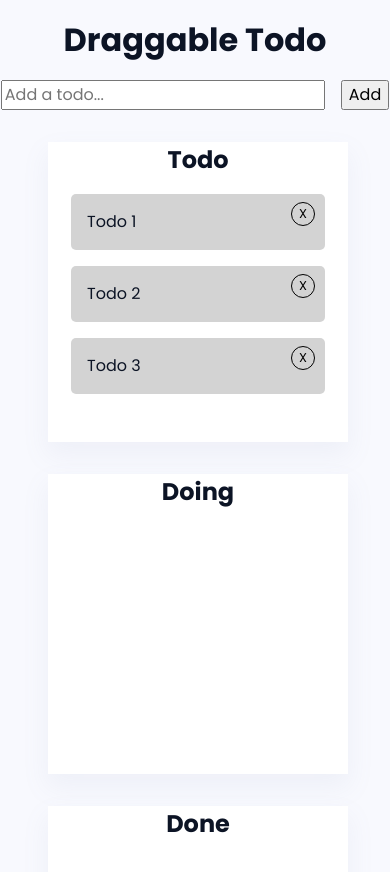
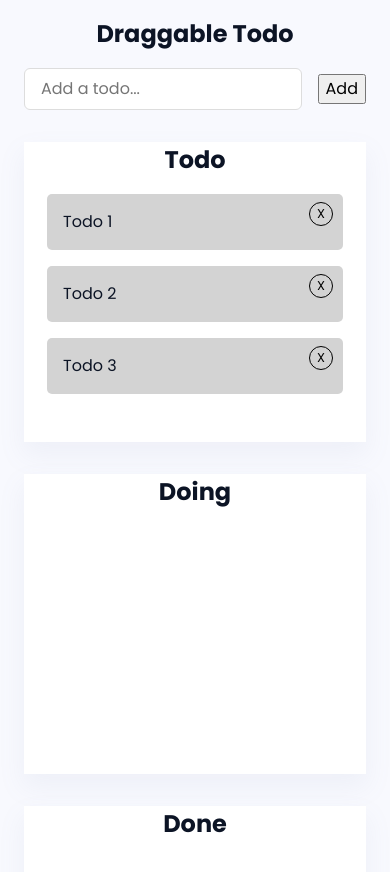
Before and after one commit to Suhaan-Bhandary/draggable-todo, a React (Vite) app: page / in a window 390 px wide. Shown: the top 872 px of the page. Built offline with nearby package versions, Linux system fonts and the light colour scheme.

Commit message:
feat: CSS Improvement to Input and Todo

```diff
--- a/src/components/TodoCardInput/TodoCardInput.module.css
+++ b/src/components/TodoCardInput/TodoCardInput.module.css
@@ -4,4 +4,16 @@
   justify-content: center;
   align-items: center;
   margin-bottom: 2rem;
+  margin-inline: 1rem;
 }
+
+.addTodoContainer input {
+  border: 1px solid #ddd;
+  border-radius: 6px;
+  color: #707070;
+  font-size: 1rem;
+  margin-inline: 0;
+  outline: none;
+  padding: 0.5rem 1rem;
+  width: 100%;
+}
--- a/src/index.css
+++ b/src/index.css
@@ -123,6 +123,12 @@ code {
   max-width: 80rem;
 }
 
+@media (max-width: 400px) {
+  .container {
+    padding-inline: 0.5em;
+  }
+}
+
 /* For readability we are using visually hidden */
 .visually-hidden {
   position: absolute;
--- a/src/pages/Todo/Todo.module.css
+++ b/src/pages/Todo/Todo.module.css
@@ -15,7 +15,17 @@
   margin: 1rem;
 
   display: grid;
-  grid-template-columns: repeat(auto-fill, minmax(300px, 1fr));
+  grid-template-columns: repeat(auto-fit, minmax(300px, 1fr));
   grid-auto-rows: 300px;
   grid-gap: 2rem;
 }
+
+@media (max-width: 400px) {
+  .title {
+    font-size: 1.5rem;
+  }
+
+  .TodoContainer {
+    grid-template-columns: repeat(auto-fit, minmax(200px, 1fr));
+  }
+}
```
